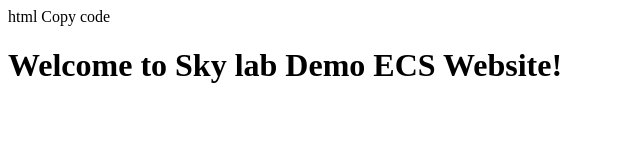
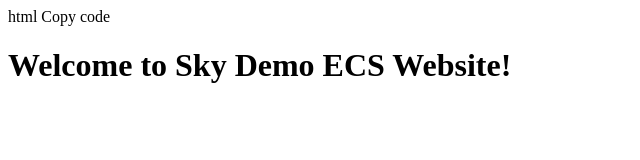
Before and after one commit to ManojKumar23-cloud/ecs-test-website, a plain HTML site: page index.html in a window 1280 px wide. Shown: the whole page, without its empty margins (0-640 px from the left). Drawn offline with Linux system fonts and the light colour scheme.

Commit message:
Update index.html

```diff
--- a/index.html
+++ b/index.html
@@ -6,6 +6,6 @@ Copy code
   <title>Demo Website</title>
 </head>
 <body>
-  <h1>Welcome to Sky lab Demo ECS Website!</h1>
+  <h1>Welcome to Sky Demo ECS Website!</h1>
 </body>
 </html>
```
